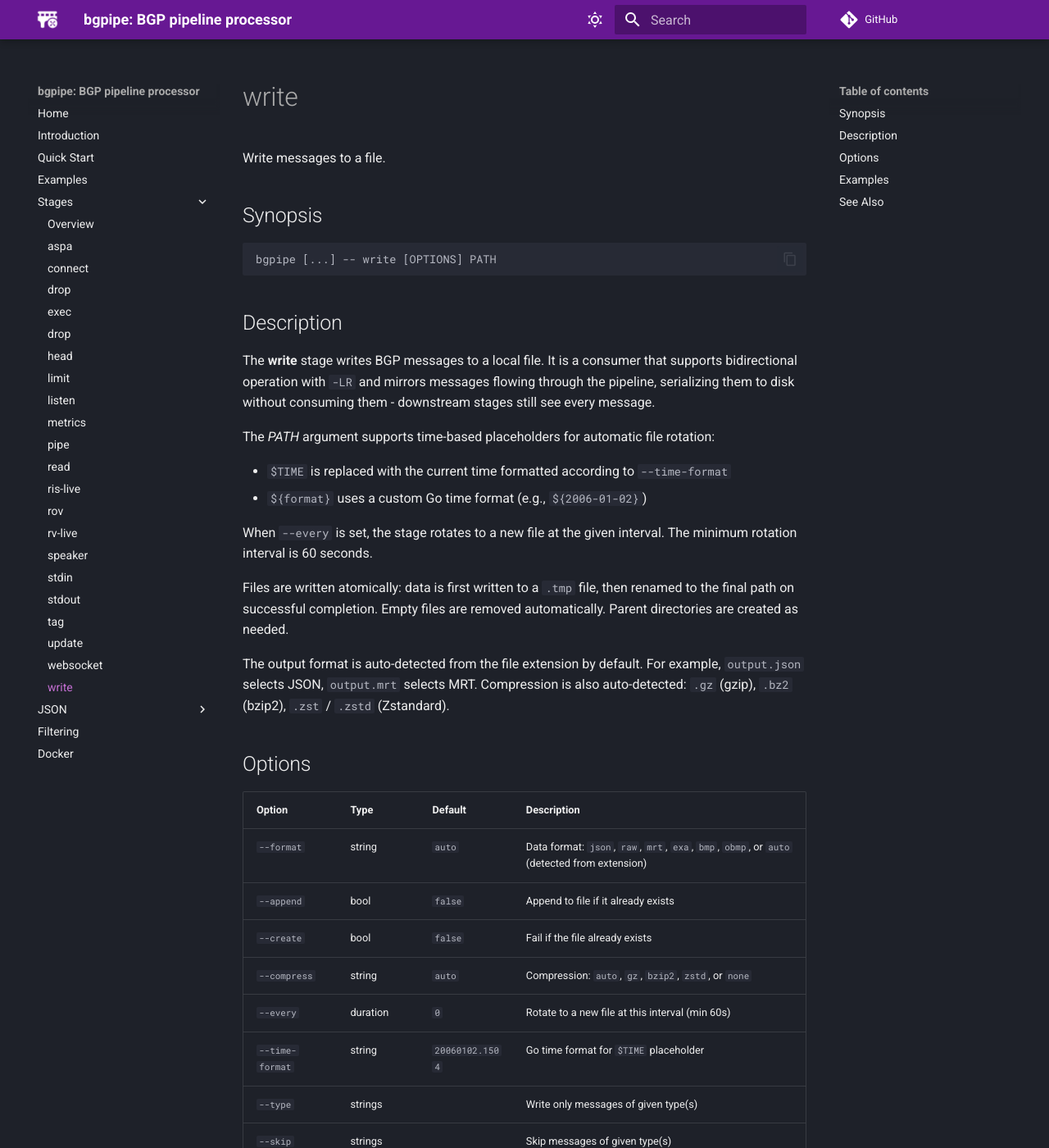
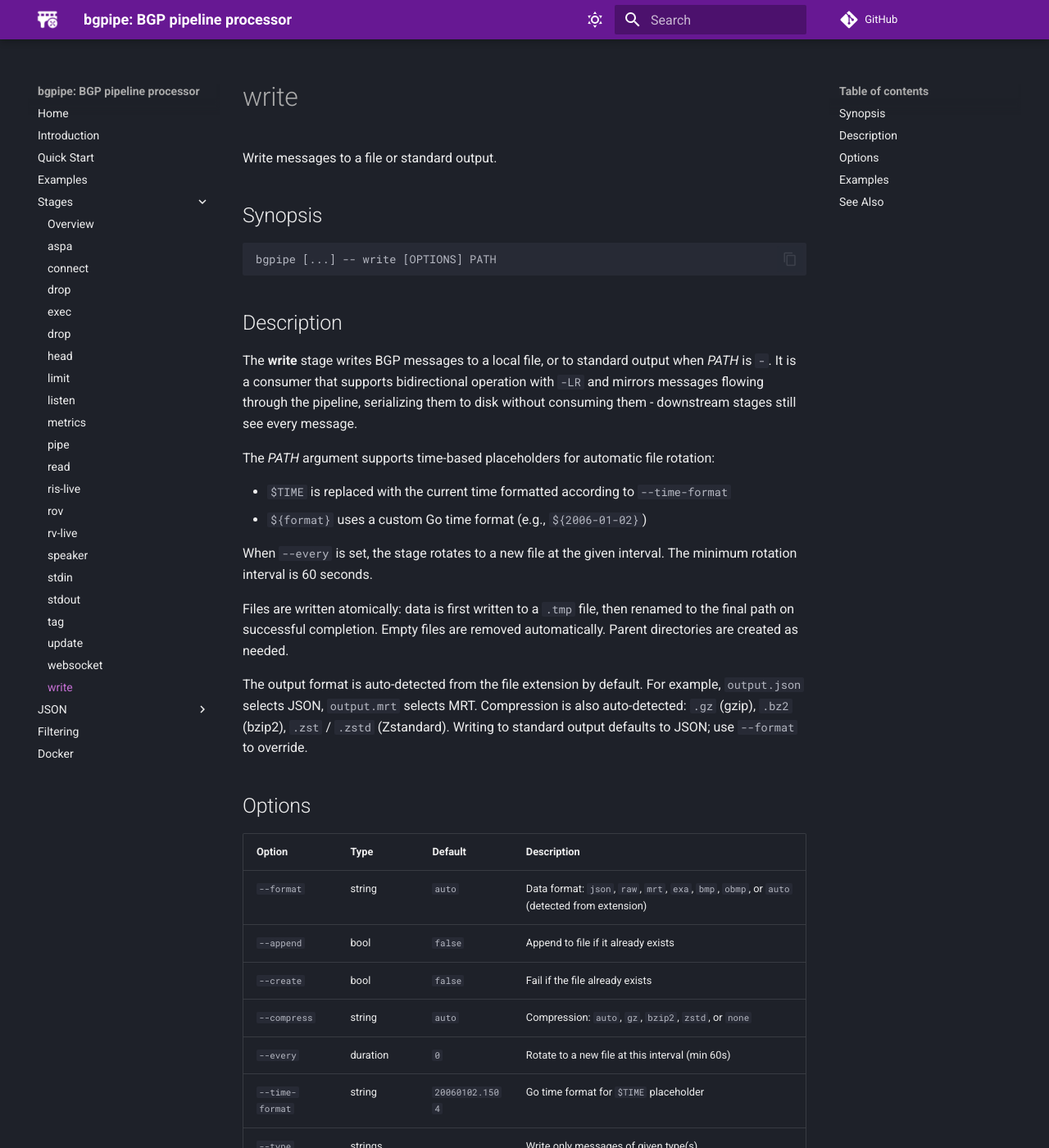
Before and after one commit to bgpfix/bgpipe, an MkDocs documentation site: the page built from docs/stages/write.md, in a window 1280 px wide and 1400 px high. Shown: the whole window at 82% size. Built offline with MkDocs 1.6.1 and Material for MkDocs 9.7.7, drawn with Linux system fonts in a browser that asks for light colours; comment, search, counter and statistics services are not loaded; the version menu is left out.

Commit message:
read/write: support - for stdin/stdout

```diff
--- a/docs/stages/write.md
+++ b/docs/stages/write.md
@@ -1,6 +1,6 @@
 # write
 
-Write messages to a file.
+Write messages to a file or standard output.
 
 ## Synopsis
 
@@ -10,10 +10,11 @@ bgpipe [...] -- write [OPTIONS] PATH
 
 ## Description
 
-The **write** stage writes BGP messages to a local file. It is a consumer that
-supports bidirectional operation with `-LR` and mirrors messages flowing
-through the pipeline, serializing them to disk without consuming them -
-downstream stages still see every message.
+The **write** stage writes BGP messages to a local file, or to standard
+output when *PATH* is `-`. It is a consumer that supports bidirectional
+operation with `-LR` and mirrors messages flowing through the pipeline,
+serializing them to disk without consuming them - downstream stages still
+see every message.
 
 The *PATH* argument supports time-based placeholders for automatic file rotation:
 
@@ -30,7 +31,8 @@ automatically. Parent directories are created as needed.
 The output format is auto-detected from the file extension by default.
 For example, `output.json` selects JSON, `output.mrt` selects MRT.
 Compression is also auto-detected: `.gz` (gzip), `.bz2` (bzip2),
-`.zst` / `.zstd` (Zstandard).
+`.zst` / `.zstd` (Zstandard). Writing to standard output defaults to JSON;
+use `--format` to override.
 
 ## Options
 
```
Also changed, not shown: docs/stages/read.md (+3 -3 lines), 2 other files.
